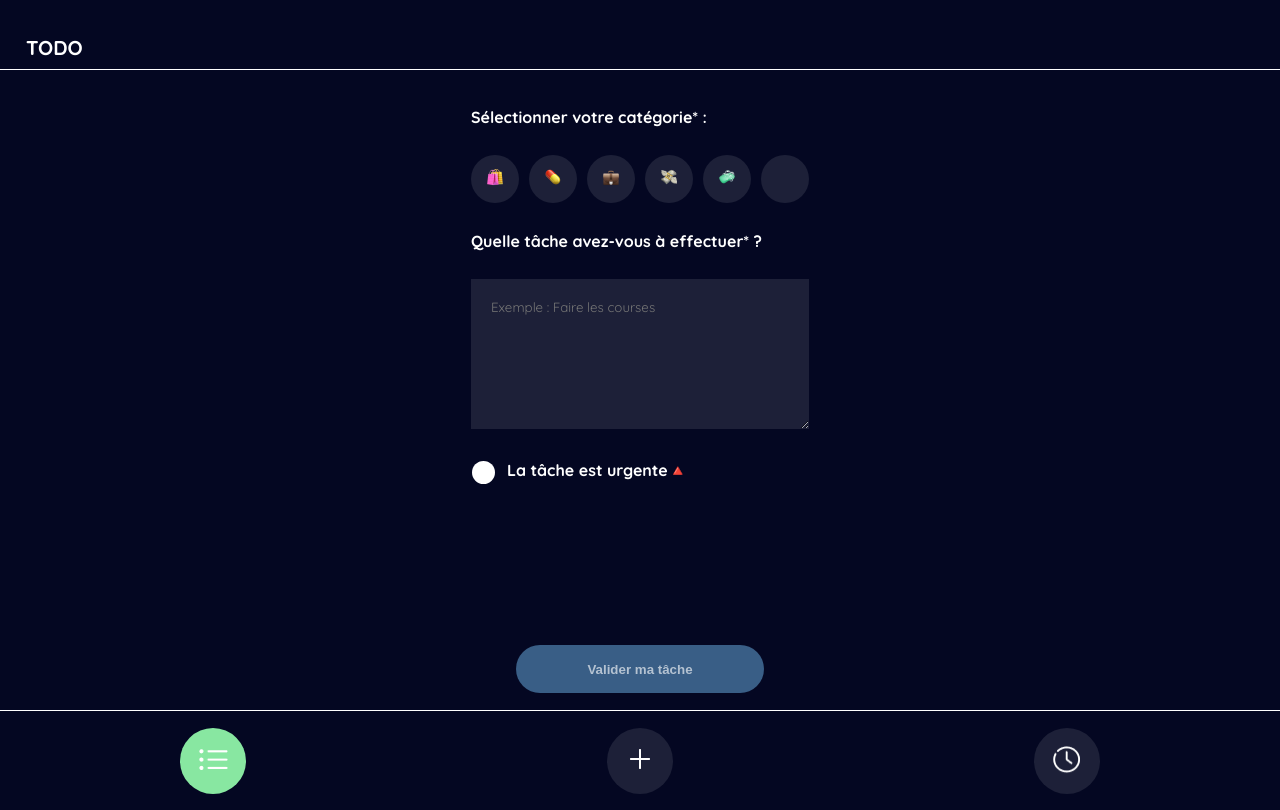
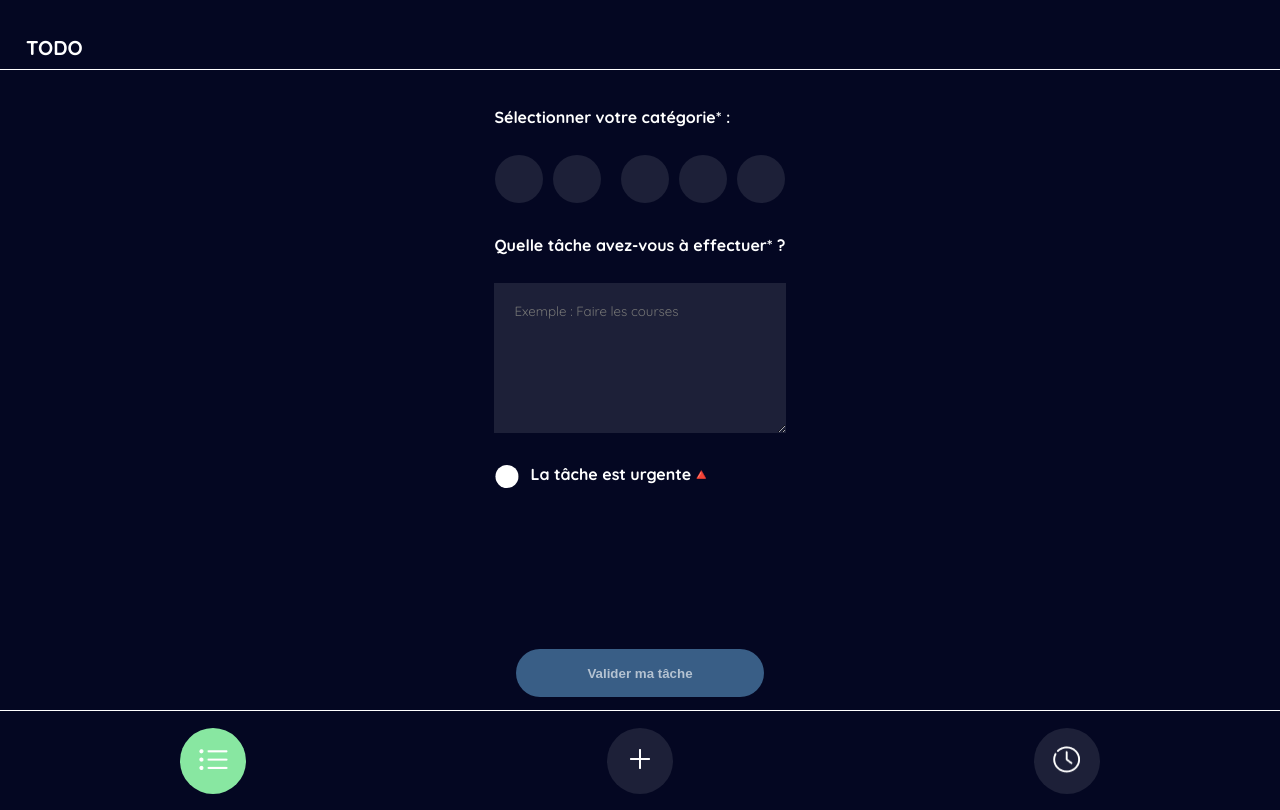
Before and after one commit to Jerrylejer/TheTodoList, an Angular app: page /myNewTask in a window 1280 px wide. Built offline with nearby package versions, Linux system fonts and the light colour scheme.

Commit message:
refonte de l'interface myTask et élimination des types, remplacement des inputs btn pour des inputs radio, recupération de la catégorie

```diff
--- a/src/app/components/adding-tasks/adding-tasks.component.css
+++ b/src/app/components/adding-tasks/adding-tasks.component.css
@@ -9,6 +9,7 @@
   font-weight: bold;
 }
 
+/* LE RADIOS CATEGORY */
 .buttons-d {
     display: flex;
     justify-content: center;
@@ -16,24 +17,33 @@
     gap: 10px;
 }
 
-.btn {
+input[type="radio"] {
+    display: none;
+  }
+
+input[type="radio"] + label {
+  background: #1d2038;
   width: 48px;
   height: 48px;
-border: none;
   border-radius: 50%;
-background: #1D2038;
+  display: inline-block;
   cursor: pointer;
 }
 
+input[type="radio"]:checked + label {
+background: #F3D24F;
+}
+
+/* LE TEXTAREA */
 .inputs {
-    display:flex;
+  display: flex;
   flex-direction: column;
   margin-bottom: 160px;
 }
 
 .mytask-textarea {
   margin-bottom: 31px;
-    background: #1D2038;
+  background: #1d2038;
   border: none;
   color: white;
 }
@@ -44,6 +54,7 @@ textarea::placeholder {
   padding-top: 20px;
 }
 
+/* LA CHECBOX */
 .checkbox {
   display: flex;
 }
@@ -51,19 +62,20 @@ textarea::placeholder {
 .checkbox-item {
   width: 25px;
   height: 25px;
-    background-color: #1D2038;
+  background-color: #1d2038;
   border: none;
   border-radius: 50px;
   margin-right: 11px;
   clip-path: circle(46% at 50% 50%);
   cursor: pointer;
-    background:#1D2038 ;
+  background: #1d2038;
 }
 
 .checkbox-l {
   font-weight: bold;
 }
 
+/* LE BOUTON DE VALIDATION */
 .validation {
   display: flex;
   justify-content: center;
@@ -74,7 +86,7 @@ textarea::placeholder {
   height: 48px;
   font-weight: bold;
   color: white;
-    background-color: #64A7D9;
+  background-color: #64a7d9;
   padding: 14px 4px;
   border: none;
   border-radius: 30px;
@@ -83,5 +95,5 @@ textarea::placeholder {
 
 .form-validation-btn:disabled {
   background-color: #64a6d98c;
-    color: rgba(255, 255, 255, 0.622)
+  color: rgba(255, 255, 255, 0.622);
 }
--- a/src/app/components/adding-tasks/adding-tasks.component.html
+++ b/src/app/components/adding-tasks/adding-tasks.component.html
@@ -2,74 +2,83 @@
   <div class="buttons">
     <p class="categories-p">Sélectionner votre catégorie* :</p>
     <div class="buttons-d">
-        <button
-          type="button"
-          class="btn"
-          (click)="switchBtnColors1()"
-          [ngStyle]="{ background: btnColor1 }"
-          [(ngModel)]="todos.category"
-          value="shopping"
-          ngDefaultControl
-          name="category"
-        >
-          <img src="../../../assets/icons_categories/🛍️.png" alt="shopping" />
-        </button>
-        <button
-          type="button"
-          class="btn"
-          (click)="switchBtnColors2()"
-          [ngStyle]="{ background: btnColor2 }"
-          [(ngModel)]="todos.category"
-          value="health"
-          ngDefaultControl
-          name="category"
-        >
-          <img src="../../../assets/icons_categories/💊️.png" alt="health" />
-        </button>
-        <button
-          type="button"
-          class="btn"
-          (click)="switchBtnColors3()"
-          [ngStyle]="{ background: btnColor3 }"
-          [(ngModel)]="todos.category"
-          value="work"
-          ngDefaultControl
-          name="category"
-        >
-          <img src="../../../assets/icons_categories/💼.png" alt="work" />
-        </button>
-        <button
-          type="button"
-          class="btn"
-          (click)="switchBtnColors4()"
-          [ngStyle]="{ background: btnColor4 }"
-          [(ngModel)]="todos.category"
-          value="bills"
-          ngDefaultControl
-          name="category"
-        >
-          <img src="../../../assets/icons_categories/💸.png" alt="bills" />
-        </button>
-        <button
-          type="button"
-          class="btn"
-          (click)="switchBtnColors5()"
-          [ngStyle]="{ background: btnColor5 }"
-          [(ngModel)]="todos.category"
-          value="cleaning"
-          ngDefaultControl
-          name="category"
-        >
-          <img src="../../../assets/icons_categories/🧼.png" alt="others" />
-        </button>
-        <button
-          type="button"
+      <div>
+        <input
+          type="radio"
           class="btn"
           [(ngModel)]="todos.category"
+          ngDefaultControl
+          value="shopping"
+          name="category"
+          id="shopping-radio"
+        />
+        <label for="shopping-radio"></label>
+      </div>
+
+      <div>
+        <input
+          type="radio"
+          class="btn"
+          [(ngModel)]="todos.category"
+          ngDefaultControl
+          value="health"
+          name="category"
+          id="health-radio"
+        />
+        <label for="health-radio"></label>
+      </div>
+
+      <div>
+        <label for="work-radio"> </label>
+        <input
+          type="radio"
+          class="btn"
+          [(ngModel)]="todos.category"
+          ngDefaultControl
+          value="work"
+          name="category"
+          id="work-radio"
+        />
+      </div>
+
+      <div>
+        <input
+          type="radio"
+          class="btn"
+          [(ngModel)]="todos.category"
+          ngDefaultControl
+          value="bills"
+          name="category"
+          id="bills-radio"
+        />
+        <label for="bills-radio"></label>
+      </div>
+
+      <div>
+        <input
+          type="radio"
+          class="btn"
+          [(ngModel)]="todos.category"
+          ngDefaultControl
+          value="cleaning"
+          name="category"
+          id="cleaning-radio"
+        />
+        <label for="cleaning-radio"></label>
+      </div>
+
+      <div>
+        <input
+          type="radio"
+          class="btn"
+          [(ngModel)]="todos.category"
+          ngDefaultControl
           value="others"
-          ngDefaultControl
           name="category"
-        ></button>
+          id="others-radio"
+        />
+        <label for="others-radio"></label>
+      </div>
     </div>
   </div>
   <div class="inputs">
--- a/src/app/components/adding-tasks/adding-tasks.component.ts
+++ b/src/app/components/adding-tasks/adding-tasks.component.ts
@@ -13,19 +13,22 @@ export class AddingTasksComponent {
   // J'appelle mon service
   constructor(private todo: TasksService, private route: Router) {}
 
+  // Je récupère la valeur de l'input type radio que j'envoie ensuite dans mon objet todos
+  formCategory: string = '';
+
   // Ma propriété qui qui va stocker les données du formulaire
-  //! Je ne parviens pas à récupérer mes catégories distinctes via [(ngModel)] => voir Manon
+  //! Ok Il faut faire attention à utiliser todos.category dans le html ... Je n'appelais que formCategory
   todos: ITodo = {
-    id: 1,
+    id: 0,
     content: '',
-    category: ['bills', 'cleaning', 'health', 'other', 'shopping', 'work'],
+    category: this.formCategory,
     isUrgent: false,
     doneDate: null,
   };
 
-  onInit() {
-    //! Cela ne me retourne rien ...
-    console.log(this.todos.category[0])
+  ngOnInit() {
+    // je récupère la première valeur de mon tableau prop categorie
+    console.log(this.todos.category);
   }
 
   // Je capte mon Formulaire pour utiliser le reset() et vider les inputs
@@ -38,6 +41,7 @@ export class AddingTasksComponent {
 
   // Soumission du formulaire
   onSubmit() {
+    console.log('todoForm', this.todoForm);
     // Je lis ma tâche
     console.log(this.todos);
     // J'ajoute la tache au localStore
@@ -47,83 +51,4 @@ export class AddingTasksComponent {
     // Je retourne à la page d'accueil
     return this.route.navigate(['/']);
   }
-
-  // Couleurs btn au clic
-  btnColor1: string = '#1D2038';
-  btnColor2: string = '#1D2038';
-  btnColor3: string = '#1D2038';
-  btnColor4: string = '#1D2038';
-  btnColor5: string = '#1D2038';
-
-  switchBtnColors1() {
-    this.btnColor1 = '#F3D24F';
-    if (
-      this.btnColor2 == '#F3D24F' ||
-      this.btnColor3 == '#F3D24F' ||
-      this.btnColor4 == '#F3D24F' ||
-      this.btnColor5 == '#F3D24F'
-    ) {
-      this.btnColor2 = '#1D2038';
-      this.btnColor3 = '#1D2038';
-      this.btnColor4 = '#1D2038';
-      this.btnColor5 = '#1D2038';
-    }
-  }
-  switchBtnColors2() {
-    this.btnColor2 = '#F3D24F';
-    if (
-      this.btnColor1 == '#F3D24F' ||
-      this.btnColor3 == '#F3D24F' ||
-      this.btnColor4 == '#F3D24F' ||
-      this.btnColor5 == '#F3D24F'
-    ) {
-      this.btnColor1 = '#1D2038';
-      this.btnColor3 = '#1D2038';
-      this.btnColor4 = '#1D2038';
-      this.btnColor5 = '#1D2038';
-    }
-  }
-  switchBtnColors3() {
-    this.btnColor3 = '#F3D24F';
-    if (
-      this.btnColor1 == '#F3D24F' ||
-      this.btnColor2 == '#F3D24F' ||
-      this.btnColor4 == '#F3D24F' ||
-      this.btnColor5 == '#F3D24F'
-    ) {
-      this.btnColor1 = '#1D2038';
-      this.btnColor2 = '#1D2038';
-      this.btnColor4 = '#1D2038';
-      this.btnColor5 = '#1D2038';
-    }
-  }
-
-  switchBtnColors4() {
-    this.btnColor4 = '#F3D24F';
-    if (
-      this.btnColor1 == '#F3D24F' ||
-      this.btnColor2 == '#F3D24F' ||
-      this.btnColor3 == '#F3D24F' ||
-      this.btnColor5 == '#F3D24F'
-    ) {
-      this.btnColor1 = '#1D2038';
-      this.btnColor2 = '#1D2038';
-      this.btnColor3 = '#1D2038';
-      this.btnColor5 = '#1D2038';
-    }
-  }
-  switchBtnColors5() {
-    this.btnColor5 = '#F3D24F';
-    if (
-      this.btnColor1 == '#F3D24F' ||
-      this.btnColor2 == '#F3D24F' ||
-      this.btnColor3 == '#F3D24F' ||
-      this.btnColor4 == '#F3D24F'
-    ) {
-      this.btnColor1 = '#1D2038';
-      this.btnColor2 = '#1D2038';
-      this.btnColor3 = '#1D2038';
-      this.btnColor4 = '#1D2038';
-    }
-  }
 }
--- a/src/app/components/landing/landing.component.ts
+++ b/src/app/components/landing/landing.component.ts
@@ -13,7 +13,7 @@ export class LandingComponent {
   // J'utilise'mon service
   constructor(private todo: TasksService) {}
 
-  onInit() {
+  ngOnInit() {
     //! Je ne récupère rien en console ...
     this.getTodoList();
   }
--- a/src/app/interfaces/myTask.ts
+++ b/src/app/interfaces/myTask.ts
@@ -1,9 +1,8 @@
-export type CategoryType = "shopping" | "health" | "work" | "bills" | "cleaning" | "other";
 
 export interface ITodo {
     id: number;
     content: string;
-    category: CategoryType[];
+    category:string;
     isUrgent: boolean;
     doneDate: Date | null;
 }
--- a/src/app/services/tasks.service.ts
+++ b/src/app/services/tasks.service.ts
@@ -6,21 +6,21 @@ import { ITodo } from '../interfaces/myTask';
 })
 export class TasksService {
   // Ma propriété qui qui va stocker les données du formulaire
-  //! Je ne parviens pas à récupérer mes catégories via [(ngModel)] => voir Manon
   todos: ITodo = {
     id: 1,
     content: '',
-    category: ['bills', 'cleaning', 'health', 'other', 'shopping', 'work'],
+    category: '',
     isUrgent: false,
     doneDate: null
   }
+
   // Création du localStorage
   createTodosStore() {
     const myTodo: ITodo[] = [];
-    // myTodo.push(this.todos);
     const stringifyMyTodo = JSON.stringify(myTodo);
     localStorage.setItem('todo', stringifyMyTodo);
   }
+
   // Récupération la liste des tâches ou la créée dans LS
   getTodos() {
     const todoList = localStorage.getItem('todo');
@@ -32,6 +32,7 @@ export class TasksService {
     }
     console.log(todoList);
   }
+
   // Ajouter une tache au LS (pas de vérification pour commencer)
   addTodos(todos: ITodo) {
     const storage = this.getTodos();
```
Lines whose indentation alone changed are shown as unchanged.
